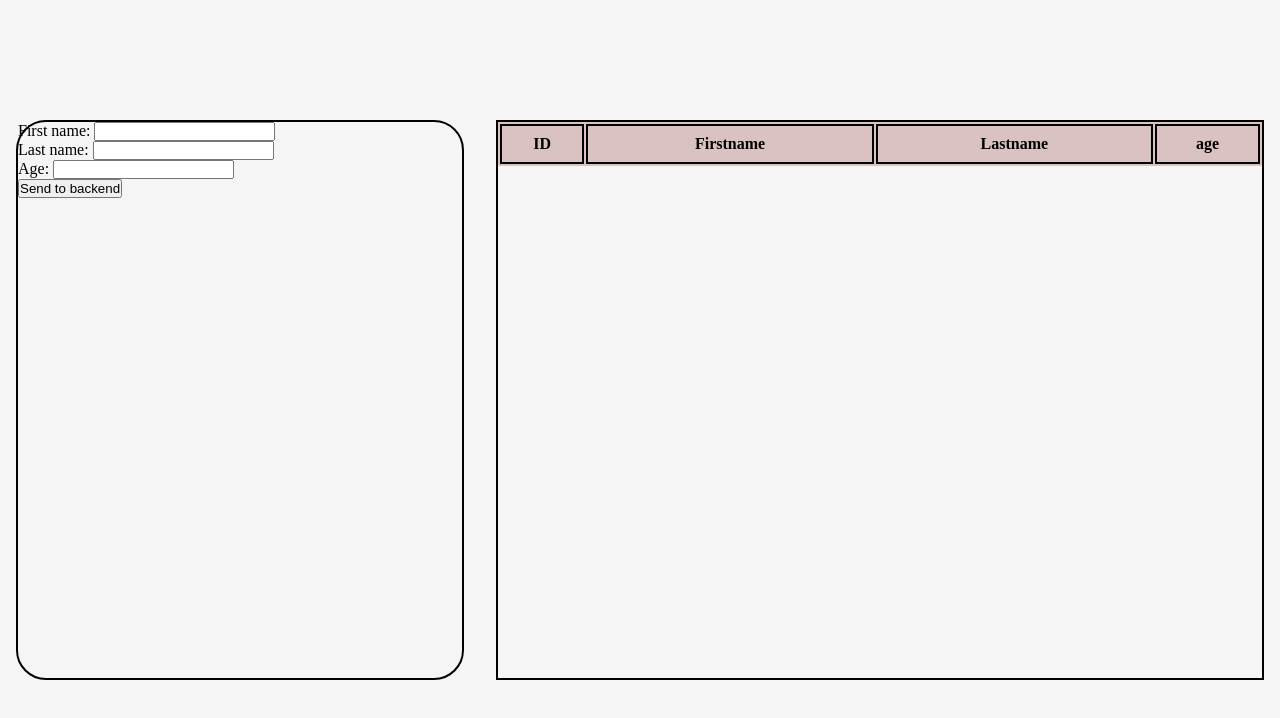
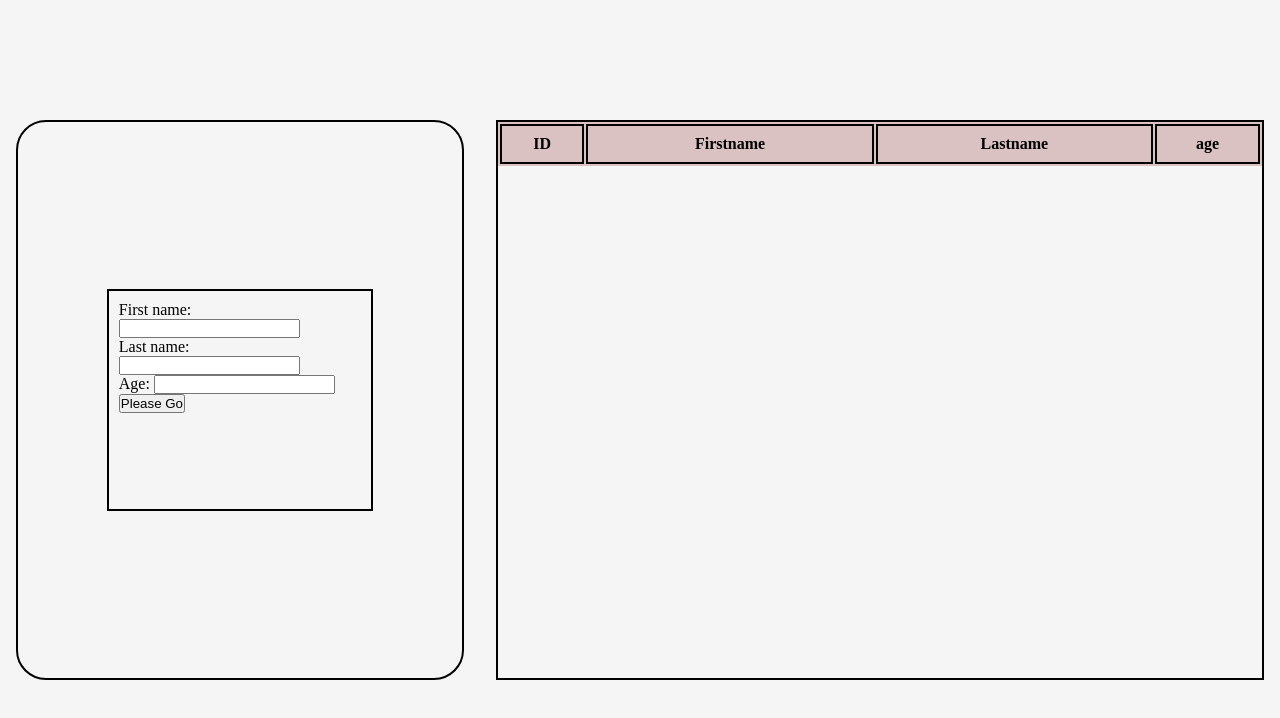
Before and after one commit to Deniskiplangat/backend, a website: page public/home.html in a window 1280 px wide. Drawn offline with Linux system fonts and the light colour scheme; no server answers.

```diff
--- a/index.js
+++ b/index.js
@@ -72,9 +72,6 @@
 
     } catch (error) {
         res.send(error)
-    }finally {
-        // await poolModule.releaseConn(conn);
-        conn.release()
     }
 }
 )
--- a/public/css/404.css
+++ b/public/css/404.css
@@ -1,3 +1,8 @@
+*{
+    padding: 0;
+    margin: 0;
+    box-sizing: border-box;
+}
 h1{
     color: white;
     font-size: 3em;
--- a/public/css/style.css
+++ b/public/css/style.css
@@ -19,6 +19,7 @@
 }
 .tableview table{
     width: 100%;
+    overflow: scroll;
     /* height: 100%; */
     background-color: rgba(160, 77, 77,0.3);
 }
@@ -26,11 +27,13 @@
     height: 40px;
 
 }
+
 thead tr th{
     border: 2px solid black;
 }
 tbody tr{
     height: 40px;
+
 
 }
 tbody tr td{
@@ -42,4 +45,16 @@
     height: 70%;
     border: 2px solid black;
     border-radius: 30px;
+
+    display: flex;
+    justify-content: center;
+    align-items: center;
 }
+.formcontainer{
+
+    padding: 10px;
+    border: 2px solid black;
+    height: 40%;
+    width: 60%;
+
+}
--- a/public/home.html
+++ b/public/home.html
@@ -9,12 +9,15 @@
 </head>
 <body>
     <div class="formbody">
-        <form>
-            First name: <input type="text" name="firstname" id="firstname"><br>
-            Last name: <input type="text" name="lastname" id="lastname"><br>
-            Age: <input type="number" name="age" id="age"><br>
-           <button type="submit">Send to backend</button>
-          </form>
+        <div class="formcontainer">
+            <form>
+                First name: <input type="text" name="firstname" id="firstname"><br>
+                Last name: <input type="text" name="lastname" id="lastname"><br>
+                Age: <input type="number" name="age" id="age"><br>
+               <button type="submit">Please Go</button>
+              </form>
+        </div>
+
     </div>
     <div class="tableview">
         <table>
```
